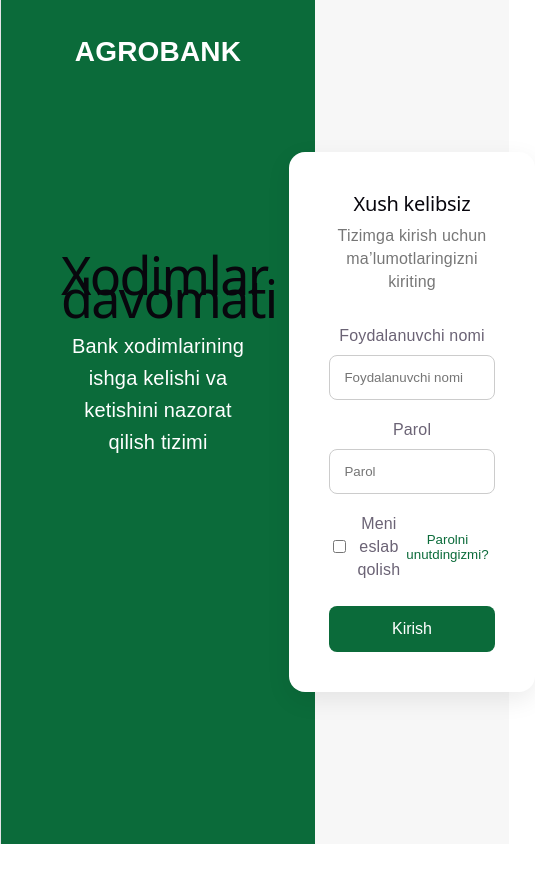
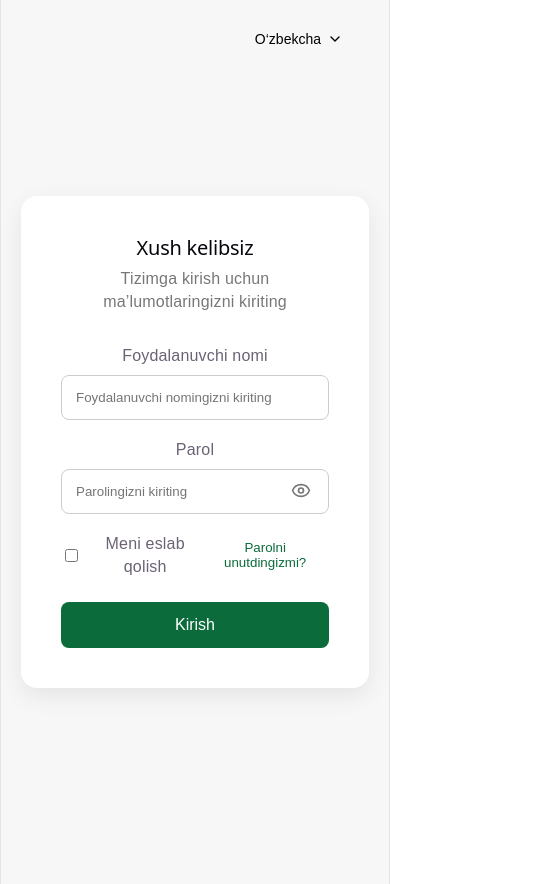
Before and after one commit to sharobiddinovjaloliddin97-sudo/agrobank-attendance, a React (Vite) app: page / in a window 390 px wide. Shown: the whole page, 535 px wide, since content can reach past the window. Before the commit the page ends 844 px from the top, so only its background shows below. Built offline with nearby package versions, Linux system fonts and the light colour scheme.

Commit message:
feat: improve login page interactions and responsiveness

```diff
--- a/package.json
+++ b/package.json
@@ -10,6 +10,7 @@
     "preview": "vite preview"
   },
   "dependencies": {
+    "lucide-react": "^1.41.0",
     "react": "^19.2.8",
     "react-dom": "^19.2.8",
     "react-router-dom": "^7.18.3"
--- a/src/pages/Login/Login.css
+++ b/src/pages/Login/Login.css
@@ -109,3 +109,70 @@
   font-size: 16px;
   cursor: pointer;
 }
+.top-bar {
+  position: absolute;
+  top: 30px;
+  right: 40px;
+}
+
+.login-right {
+  position: relative;
+}
+
+.language-btn {
+  display: flex;
+  align-items: center;
+  gap: 6px;
+  border: none;
+  background: transparent;
+  cursor: pointer;
+  font-size: 14px;
+}
+
+.form-group {
+  margin-bottom: 18px;
+}
+
+.form-group input {
+  margin-bottom: 0 !important;
+}
+
+.password-wrapper {
+  position: relative;
+}
+
+.password-wrapper input {
+  padding-right: 45px !important;
+}
+
+.password-toggle {
+  position: absolute;
+  right: 12px;
+  top: 50%;
+  transform: translateY(-50%);
+  border: none;
+  background: transparent;
+  cursor: pointer;
+  color: #777;
+}
+
+.login-btn:hover {
+  opacity: 0.92;
+}
+
+@media (max-width: 900px) {
+  .login-left {
+    display: none;
+  }
+
+  .login-right {
+    width: 100%;
+    min-height: 100vh;
+    padding: 20px;
+  }
+
+  .login-card {
+    width: 100%;
+    max-width: 420px;
+  }
+}
--- a/src/pages/Login/Login.jsx
+++ b/src/pages/Login/Login.jsx
@@ -1,6 +1,10 @@
+import { useState } from "react"
+import { Eye, EyeOff, ChevronDown } from "lucide-react"
 import "./Login.css"
 
 function Login() {
+  const [showPassword, setShowPassword] = useState(false)
+
   return (
     <div className="login-page">
       <section className="login-left">
@@ -15,17 +19,46 @@
       </section>
 
       <section className="login-right">
+        <div className="top-bar">
+          <button className="language-btn">
+            O‘zbekcha
+            <ChevronDown size={16} />
+          </button>
+        </div>
+
         <div className="login-card">
           <h2>Xush kelibsiz</h2>
+
           <p className="subtitle">
             Tizimga kirish uchun ma’lumotlaringizni kiriting
           </p>
 
-          <label>Foydalanuvchi nomi</label>
-          <input type="text" placeholder="Foydalanuvchi nomi" />
+          <div className="form-group">
+            <label>Foydalanuvchi nomi</label>
+            <input
+              type="text"
+              placeholder="Foydalanuvchi nomingizni kiriting"
+            />
+          </div>
 
-          <label>Parol</label>
-          <input type="password" placeholder="Parol" />
+          <div className="form-group">
+            <label>Parol</label>
+
+            <div className="password-wrapper">
+              <input
+                type={showPassword ? "text" : "password"}
+                placeholder="Parolingizni kiriting"
+              />
+
+              <button
+                type="button"
+                className="password-toggle"
+                onClick={() => setShowPassword(!showPassword)}
+              >
+                {showPassword ? <EyeOff size={20} /> : <Eye size={20} />}
+              </button>
+            </div>
+          </div>
 
           <div className="login-options">
             <label className="remember">
```
Also changed, not shown: src/index.css (line endings or trailing spaces), 1 other file (tests, documents, lock files or other folders).
